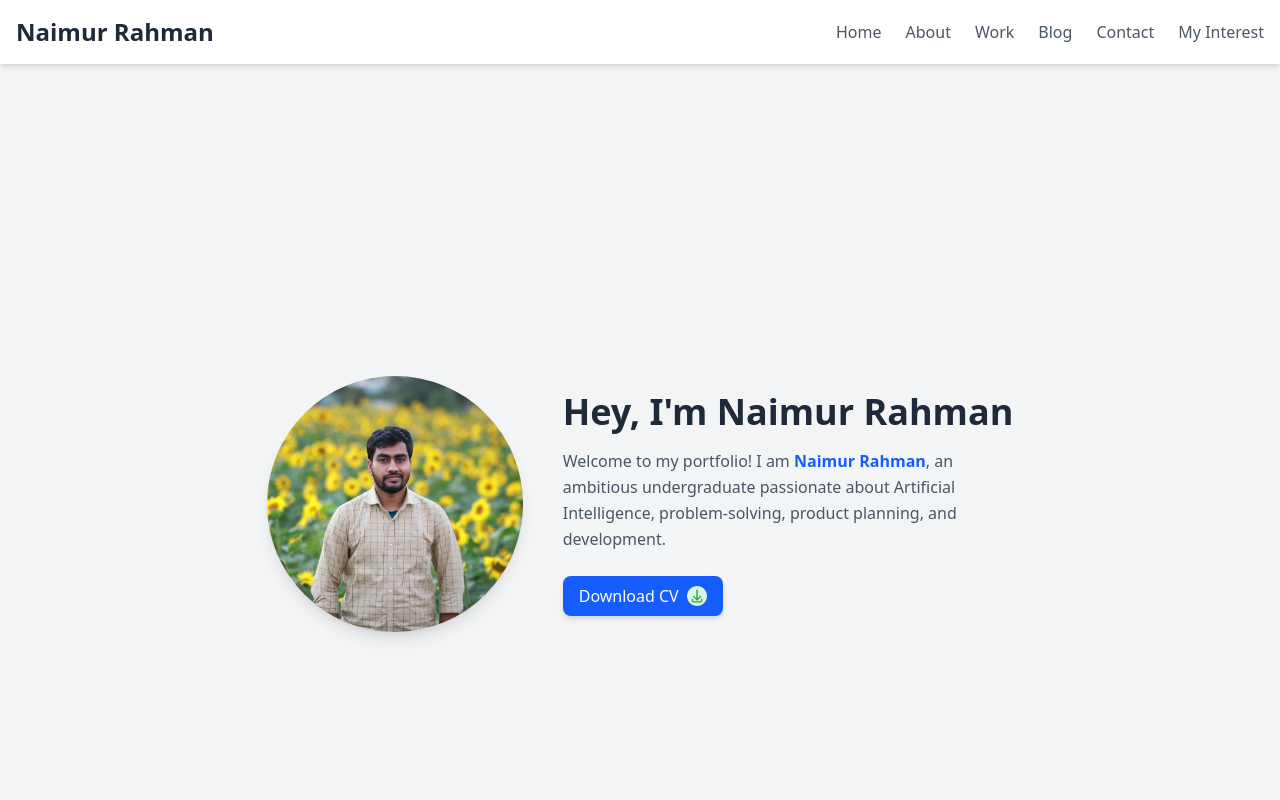
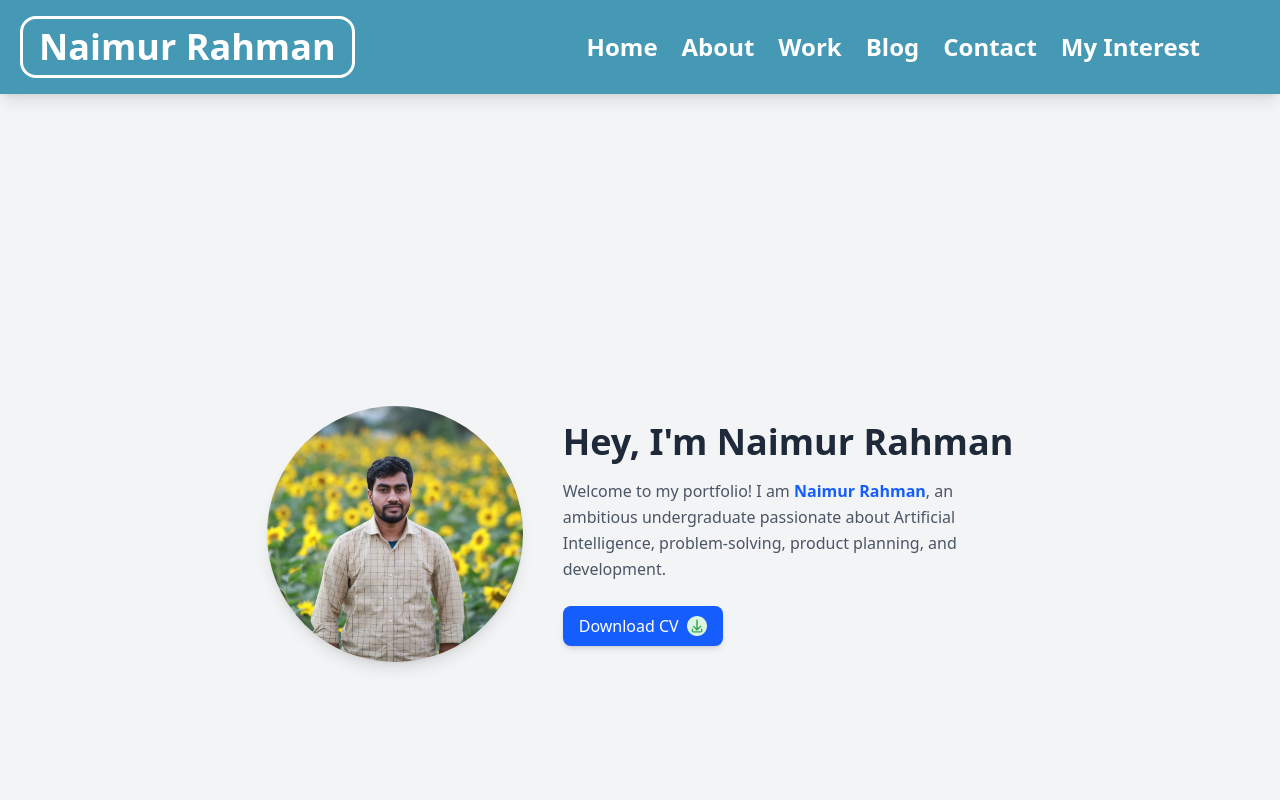
Before and after one commit to naimur1046/personal-portfolio, a React (Vite) app: page / in a window 1280 px wide. Shown: the top 800 px of the page. Built offline with nearby package versions, Linux system fonts and the light colour scheme.

Commit message:
Add Style in the header section

```diff
--- a/src/components/Header.tsx
+++ b/src/components/Header.tsx
@@ -6,17 +6,17 @@ const Header = () => {
   const [isOpen, setIsOpen] = useState(false);
 
   return (
-    <header className="bg-white shadow-md">
-      <div className="container mx-auto px-4 py-4 flex justify-between items-center">
-        <h1 className="text-2xl font-bold text-gray-800">Naimur Rahman</h1>
+    <header className="bg-[#4599B4] shadow-lg">
+      <div className="container mx-auto pl-5 pr-20 py-4 flex justify-between items-center">
+        <h1 className="text-4xl font-bold text-white border-3 rounded-2xl px-4 py-2">Naimur Rahman</h1>
         <nav className="hidden md:flex space-x-6">
           {["Home", "About", "Work", "Blog", "Contact", "My Interest"].map((item) => (
-            <a key={item} href={`#${item.toLowerCase()}`} className="text-gray-600 hover:text-blue-500 transition">
+            <a key={item} href={`#${item.toLowerCase()}`} className="text-2xl font-semibold text-white hover:text-[#F0F0F0]  shadow-white transition">
               {item}
             </a>
           ))}
         </nav>
-        <button onClick={() => setIsOpen(!isOpen)} className="md:hidden text-gray-600 text-xl">
+        <button onClick={() => setIsOpen(!isOpen)} className="md:hidden text-white text-xl">
         {isOpen ? (
           <img src={Close} alt="Close" className="w-8 h-8 cursor-pointer transition-all duration-300" />
           ) : ( <img src={Hamburger} alt="Hamburger" className="w-8 h-8 cursor-pointer transition-all duration-300" />
```
